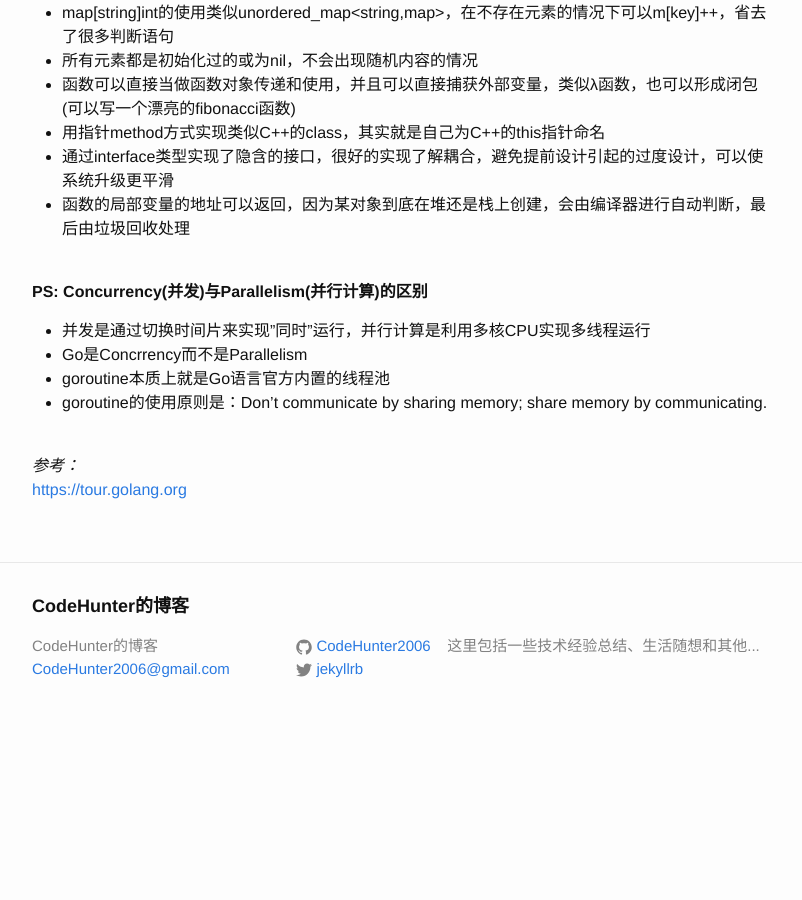
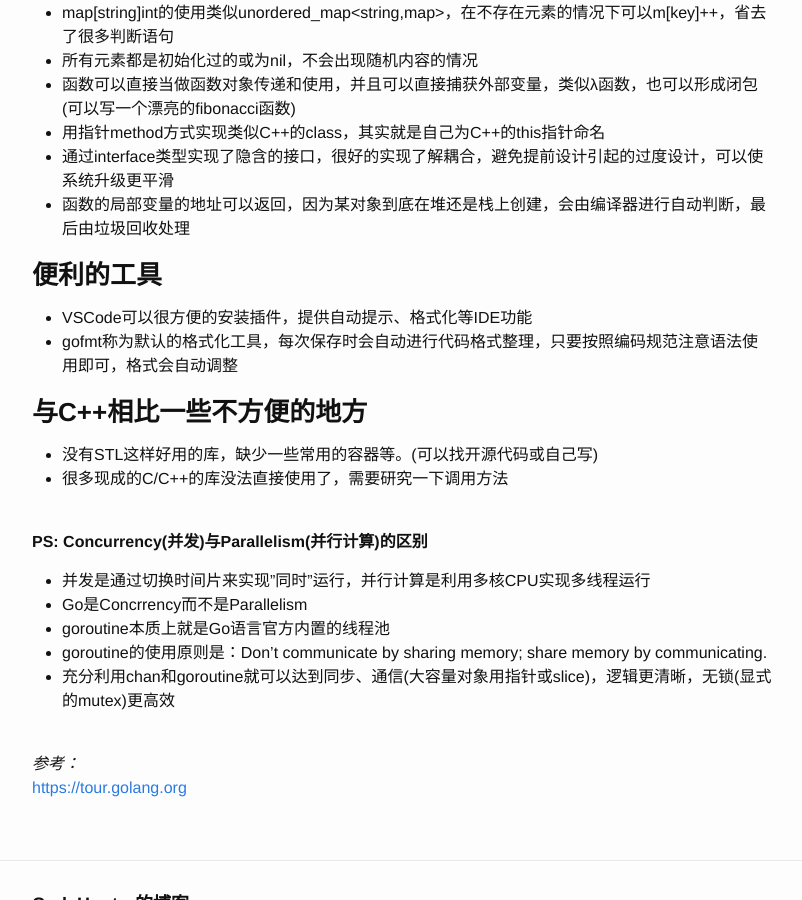
Before and after one commit to CodeHunter2006/CodeHunter2006.github.io, a Jekyll site: the page built from _posts/2019-05-31-Go.md, in a window 1280 px wide and 900 px high, scrolled down 953 px. Shown: the whole window, without its empty margins (238-1040 px from the left). Built offline with Jekyll 4.4.1, drawn with Linux system fonts in a browser that asks for light colours; before the commit the page ends 1693 px from its top, so only the background shows below that.

Commit message:
1 增加了便利工具描述 2 增加了string和rune示例

```diff
--- a/_posts/2019-05-31-Go.md
+++ b/_posts/2019-05-31-Go.md
@@ -34,6 +34,14 @@ tags: Go
 * 通过interface类型实现了隐含的接口，很好的实现了解耦合，避免提前设计引起的过度设计，可以使系统升级更平滑
 * 函数的局部变量的地址可以返回，因为某对象到底在堆还是栈上创建，会由编译器进行自动判断，最后由垃圾回收处理
 
+### 便利的工具
+* VSCode可以很方便的安装插件，提供自动提示、格式化等IDE功能
+* gofmt称为默认的格式化工具，每次保存时会自动进行代码格式整理，只要按照编码规范注意语法使用即可，格式会自动调整
+
+### 与C++相比一些不方便的地方
+* 没有STL这样好用的库，缺少一些常用的容器等。(可以找开源代码或自己写)
+* 很多现成的C/C++的库没法直接使用了，需要研究一下调用方法
+
 <br/>
 **PS: Concurrency(并发)与Parallelism(并行计算)的区别**
 
@@ -41,6 +49,7 @@ tags: Go
 * Go是Concrrency而不是Parallelism
 * goroutine本质上就是Go语言官方内置的线程池
 * goroutine的使用原则是：Don't communicate by sharing memory; share memory by communicating.
+* 充分利用chan和goroutine就可以达到同步、通信(大容量对象用指针或slice)，逻辑更清晰，无锁(显式的mutex)更高效
 
 
 <br/>
```
Also changed, not shown: _posts/2019-06-7-Go.md (added, +35 -0 lines).
